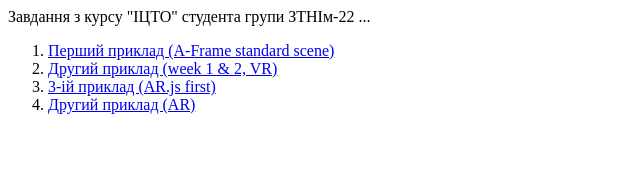
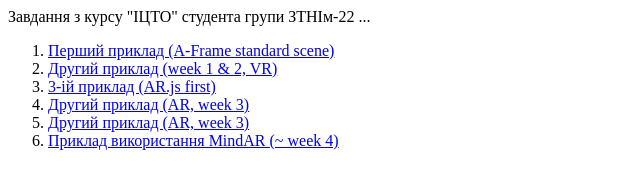
Before and after one commit to volverina/ztnim-22, a plain HTML site: page index.html in a window 1280 px wide. Shown: the whole page, without its empty margins (0-640 px from the left). Drawn offline with Linux system fonts and the light colour scheme.

Commit message:
Add files via upload

```diff
--- a/index.html
+++ b/index.html
@@ -1,5 +1,6 @@
 <html>
 	<head>
+	    <meta name="viewport" content="width=device-width, initial-scale=1" />
 	</head>
 	<body>
 		Завдання з курсу "ІЦТО" студента групи ЗТНІм-22 ...
@@ -7,7 +8,9 @@
 			<li><a href="12/pryklad1.html" target="_blank">Перший приклад (A-Frame standard scene)</a></li>
 			<li><a href="12/ARindex.html" target="_blank">Другий приклад (week 1 & 2, VR)</a></li>
 			<li><a href="12/ar_ex3.html" target="_blank">3-iй приклад (AR.js first)</a></li>
-			<li><a href="12/ar_ex4.html" target="_blank">Другий приклад (AR)</a></li>
+			<li><a href="12/ar_ex4.html" target="_blank">Другий приклад (AR, week 3)</a></li>
+			<li><a href="12/ar_ex4.html" target="_blank">Другий приклад (AR, week 3)</a></li>
+			<li><a href="17/ar_ex5.html" target="_blank">Приклад використання MindAR (~ week 4)</a></li>
 		</ol>
 	</body>
 </html>
```
